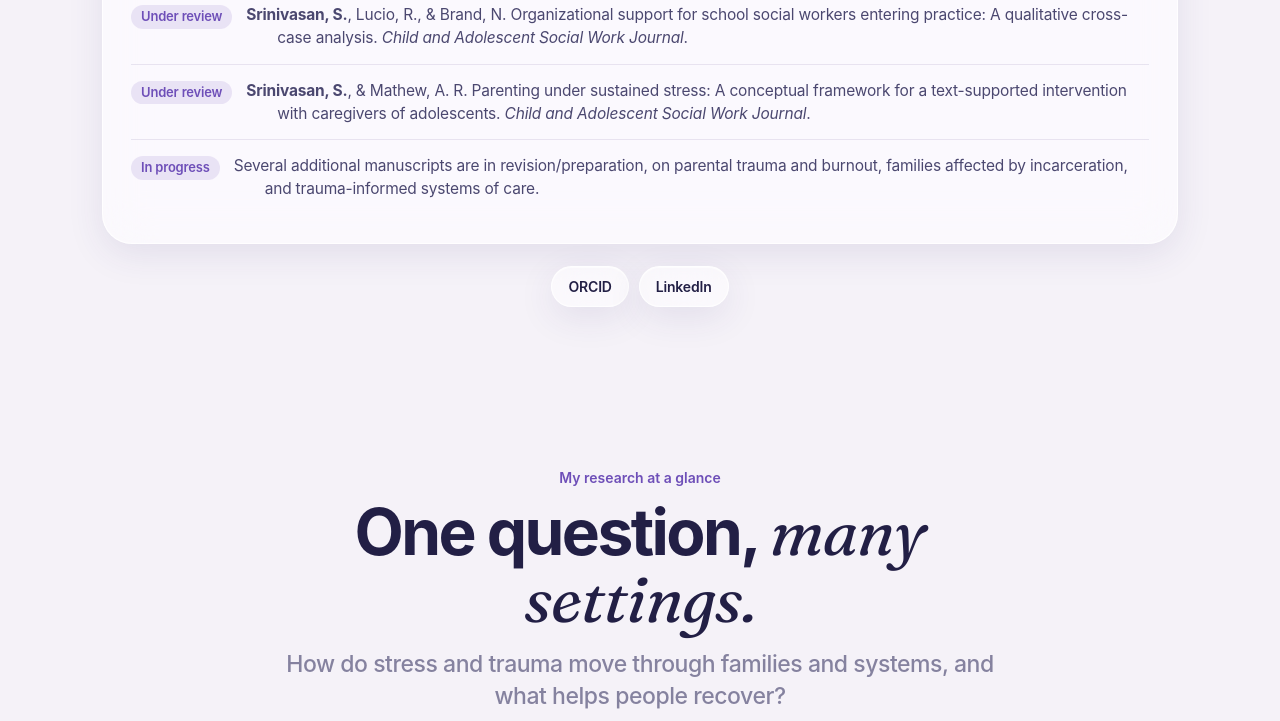
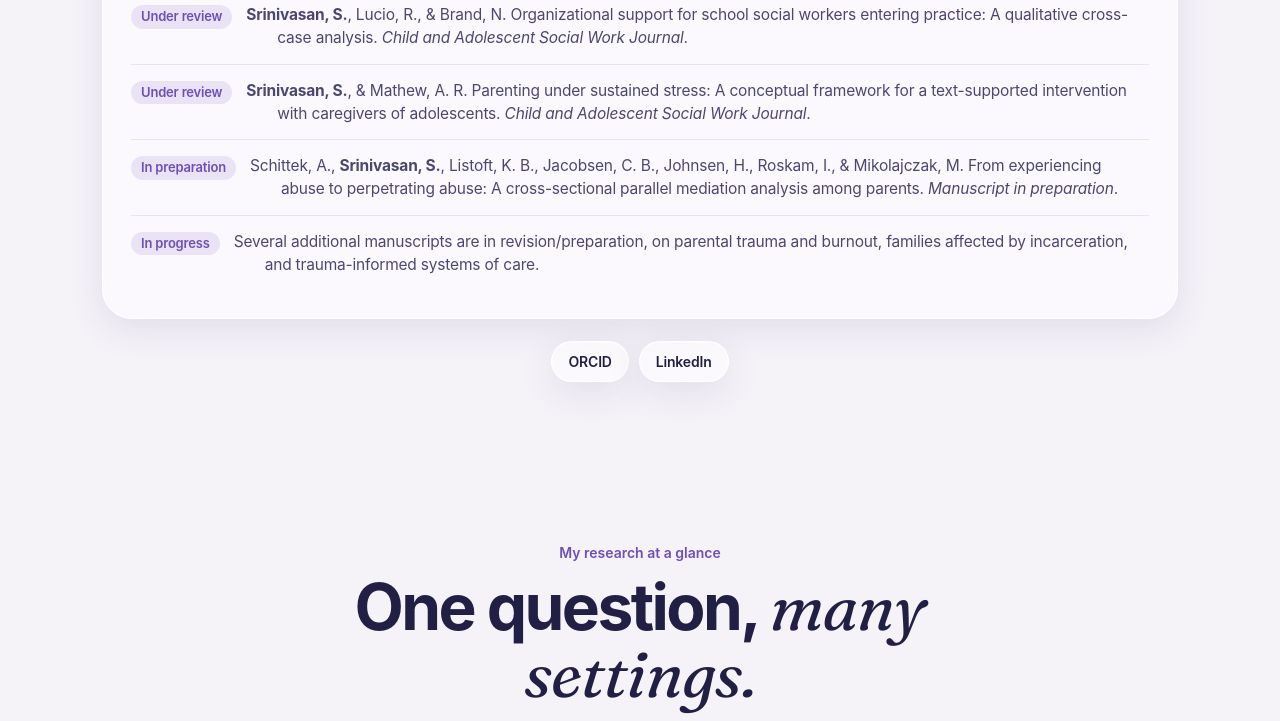
Before and after one commit to santhoshrajsrinivasan/santhoshrajsrinivasan.github.io, a plain HTML site: page index.html in a window 1280 px wide. Shown: the part 2544-3265 px from the top of the page. Drawn offline with Linux system fonts and the light colour scheme.

Commit message:
Add Schittek et al. manuscript (in preparation) to publications
Co-Authored-By: Claude Opus 5.5 <noreply@anthropic.com>

```diff
--- a/index.html
+++ b/index.html
@@ -800,7 +800,7 @@ footer nav,.site-footer nav{flex-wrap:wrap;row-gap:10px}
       <div class="pubs glass rv">
             <h3 class="block-title">Publications</h3>
             <div class="pub"><span class="status done">In press</span><p>Lucio, R., Schultz, B., Ochocki, S., Stalnecker, D., <b>Srinivasan, S.</b>, Shayman, E., &amp; Alvarez, M. (in press). Implementing data-driven school social work practice: An examination of data use, needs, and integration. <em>Children &amp; Schools</em>.</p></div>
-            <div class="pub"><span class="status">Under review</span><p><b>Srinivasan, S.</b>, &amp; Mathew, A. R. Childhood abuse, pelvic pain between periods, and reproductive healthcare utilization: A cross-sectional study in the United States. <em>Sexual &amp; Reproductive Healthcare</em>.</p></div><div class="pub"><span class="status">Under review</span><p><b>Srinivasan, S.</b>, Lucio, R., &amp; Brand, N. Organizational support for school social workers entering practice: A qualitative cross-case analysis. <em>Child and Adolescent Social Work Journal</em>.</p></div><div class="pub"><span class="status">Under review</span><p><b>Srinivasan, S.</b>, &amp; Mathew, A. R. Parenting under sustained stress: A conceptual framework for a text-supported intervention with caregivers of adolescents. <em>Child and Adolescent Social Work Journal</em>.</p></div><div class="pub"><span class="status">In progress</span><p>Several additional manuscripts are in revision/preparation, on parental trauma and burnout, families affected by incarceration, and trauma-informed systems of care.</p></div>
+            <div class="pub"><span class="status">Under review</span><p><b>Srinivasan, S.</b>, &amp; Mathew, A. R. Childhood abuse, pelvic pain between periods, and reproductive healthcare utilization: A cross-sectional study in the United States. <em>Sexual &amp; Reproductive Healthcare</em>.</p></div><div class="pub"><span class="status">Under review</span><p><b>Srinivasan, S.</b>, Lucio, R., &amp; Brand, N. Organizational support for school social workers entering practice: A qualitative cross-case analysis. <em>Child and Adolescent Social Work Journal</em>.</p></div><div class="pub"><span class="status">Under review</span><p><b>Srinivasan, S.</b>, &amp; Mathew, A. R. Parenting under sustained stress: A conceptual framework for a text-supported intervention with caregivers of adolescents. <em>Child and Adolescent Social Work Journal</em>.</p></div><div class="pub"><span class="status">In preparation</span><p>Schittek, A., <b>Srinivasan, S.</b>, Listoft, K. B., Jacobsen, C. B., Johnsen, H., Roskam, I., &amp; Mikolajczak, M. From experiencing abuse to perpetrating abuse: A cross-sectional parallel mediation analysis among parents. <em>Manuscript in preparation</em>.</p></div><div class="pub"><span class="status">In progress</span><p>Several additional manuscripts are in revision/preparation, on parental trauma and burnout, families affected by incarceration, and trauma-informed systems of care.</p></div>
         </div>
         <div class="profiles rv"><a class="chip glass" href="https://orcid.org/0009-0005-2855-1132" target="_blank" rel="noopener">ORCID</a><a class="chip glass" href="https://www.linkedin.com/in/santhoshrajsrinivasanpsw/" rel="noopener">LinkedIn</a></div>
   </div>
```
